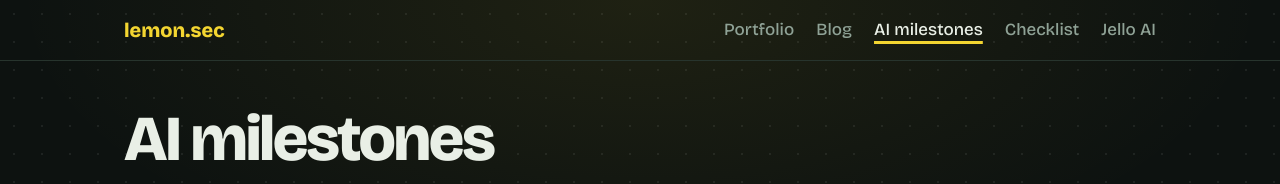
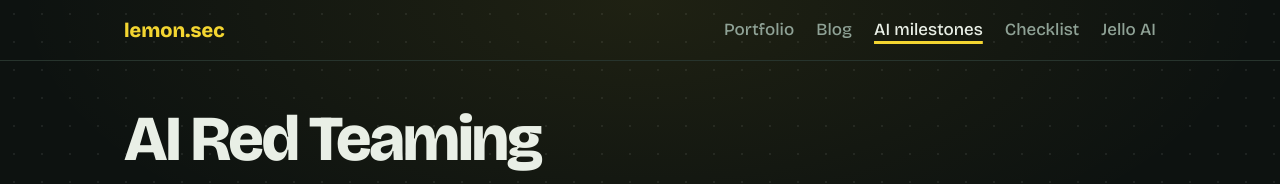
Before and after one commit to Siddev09/lemonSqze, a plain HTML site: page milestones.html in a window 1280 px wide. Shown: the top 184 px of the page. Drawn offline with nearby package versions, Linux system fonts and the light colour scheme.

Commit message:
Update milestones.html

```diff
--- a/milestones.html
+++ b/milestones.html
@@ -1,11 +1,11 @@
 <!doctype html><html lang="en"><head><meta charset="utf-8"><meta name="viewport" content="width=device-width, initial-scale=1">
-<title>AI Red Teaming | 0xLemon</title><meta name="description" content="My Gray Swan Arena rankings and the AI security and auditing milestones behind them."><meta name="theme-color" content="#0d1210">
+<title>AI Red milestone | 0xLemon</title><meta name="description" content="My Gray Swan Arena rankings and the AI security and auditing milestones behind them."><meta name="theme-color" content="#0d1210">
 <meta property="og:title" content="AI milestones | 0xLemon"><meta property="og:description" content="My Gray Swan Arena rankings and the AI security and auditing milestones behind them."><meta property="og:type" content="website"><meta property="og:image" content="assets/banner.png"><meta name="twitter:card" content="summary_large_image"><meta name="twitter:site" content="@SP_SIDDHARTH_">
 <link rel="preconnect" href="https://fonts.googleapis.com"><link rel="preconnect" href="https://fonts.gstatic.com" crossorigin>
 <link href="https://fonts.googleapis.com/css2?family=Bricolage+Grotesque:wght@400;500;700;800&display=swap" rel="stylesheet">
 <link rel="stylesheet" href="assets/style.css"></head><body>
 <header><div class="wrap"><a class="logo" href="index.html">lemon.sec</a><nav><a href="index.html">Portfolio</a><a href="blog.html">Blog</a><a href="milestones.html" aria-current="page">AI milestones</a><a href="checklist.html">Checklist</a><a href="jello-skill.html">Jello AI</a></nav></div></header>
-<main class="wrap"><h1 style="font-size:clamp(40px,6vw,64px);margin-top:48px">AI milestones</h1>
+<main class="wrap"><h1 style="font-size:clamp(40px,6vw,64px);margin-top:48px">AI Red Teaming</h1>
 <p style="color:var(--muted);max-width:58ch">I compete in Gray Swan Arena, where you try to break AI models with prompts, and I build AI tools for auditing. Rankings are from my arena profile.</p>
 <h2>Gray Swan Arena</h2>
 <p class="stats"><b>$</b> arena stats<br><span>challenges 4 · breaks 138 · best rank #118 · global rank #533</span></p>
```
